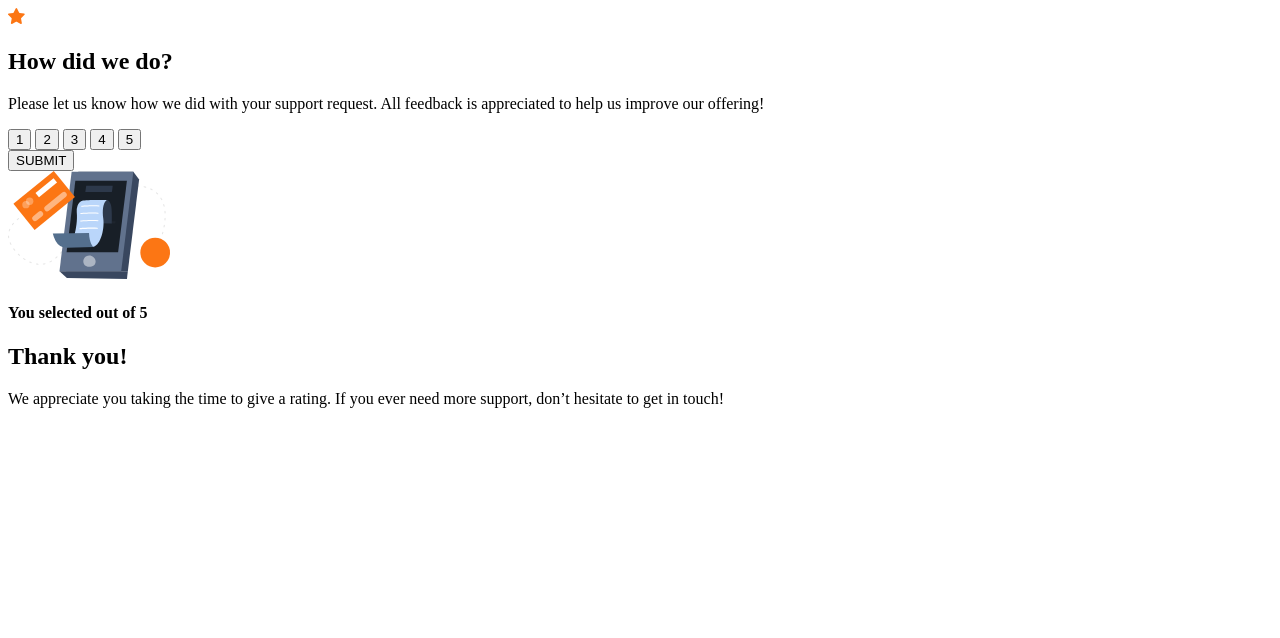
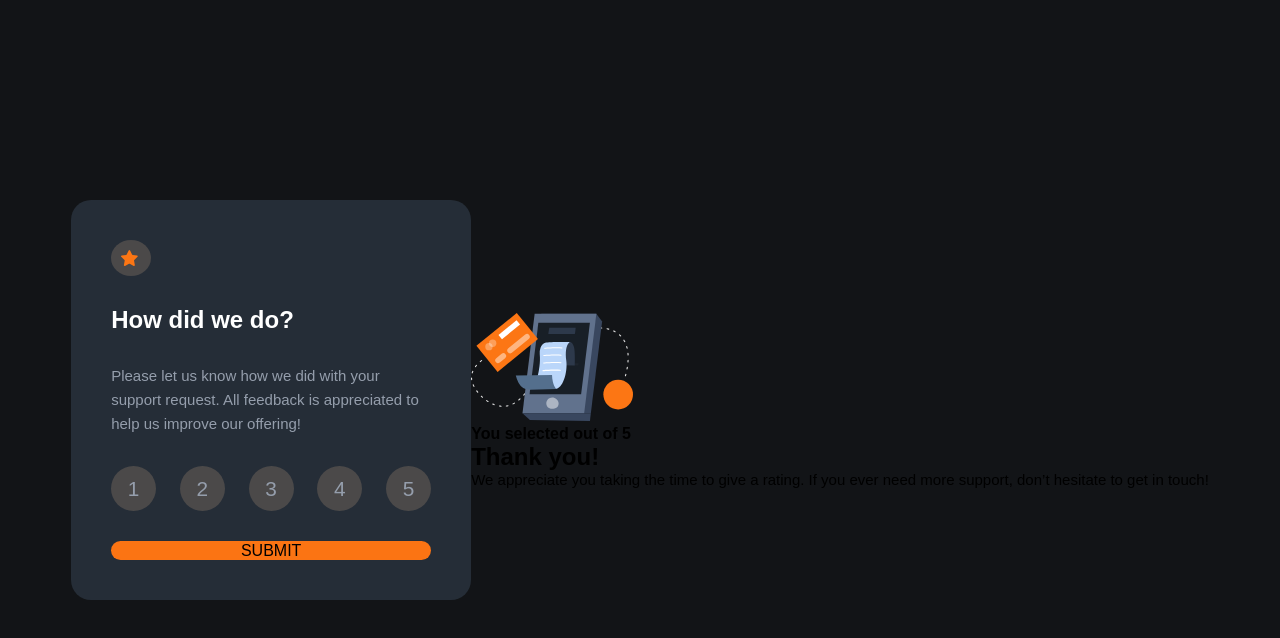
Before and after one commit to sanjusarvashni/interactive-rating-component, a plain HTML site: page index.html in a window 1280 px wide. Drawn offline with Linux system fonts and the light colour scheme.

Commit message:
added css styling for rating component

```diff
--- a/index.html
+++ b/index.html
@@ -7,14 +7,17 @@
   <link rel="icon" type="image/png" sizes="32x32" href="./images/favicon-32x32.png">
 
   <title>Frontend Mentor | Interactive rating component</title>
-
+   <link rel="stylesheet" href="style.css">
 
 </head>
 <body>
 
   <!-- Rating state start -->
    <div class="container">
-    <img src="images/icon-star.svg" alt="">
+    <div class="star">
+      <img src="images/icon-star.svg" alt="">
+    </div>
+
     <h2>How did we do? </h2>
     <p>Please let us know how we did with your support request. All feedback is appreciated
       to help us improve our offering!</p>
--- a/style.css
+++ b/style.css
@@ -0,0 +1,73 @@
+*{
+    padding: 0;
+    margin: 0;
+    box-sizing: border-box;
+    font-family: sans-serif;
+}
+p{
+    font-size: 15px
+}
+
+body{
+    background-color: hsl(216, 12%, 8%);
+    display: flex;
+    align-items: center;
+    justify-content: center;
+    height: 100vh;
+}
+
+.container{
+    background-color: hsl(213, 19%, 18%);
+    width: 400px;
+    height: 50vh;
+  border-radius: 20px;
+    display: flex;
+    flex-direction: column;
+    padding: 40px 40px;
+    gap: 30px;
+}
+
+.star{
+  height: 40px;
+  width: 40px;
+  border-radius: 50%;
+  background-color:  hsl(0, 1%, 29%);
+  display: flex;
+  padding: 10px;
+}
+
+.container h2{
+    color: white;
+    font-weight: bold;
+}
+.container p{
+     color: hsl(217, 12%, 63%);
+     line-height: 1.5rem;
+}
+
+.rating-btns{
+    display: flex;
+    justify-content: space-between;
+}
+.rbtn{
+    width: 45px;
+    height: 45px;
+    border-radius: 50%;
+    font-size: 1.3rem;
+    color: hsl(217, 12%, 63%);
+    background-color: hsl(0, 1%, 29%);
+    border: none;
+
+}
+.rbtn:hover{
+    color: black;
+    background-color: white;
+}
+.submit-btn{
+    height: 35px;
+    border-radius: 20px;
+    border: none;
+    background-color:  hsl(25, 97%, 53%);
+    font-size: 1rem;
+    font-weight: 500;
+}
```
